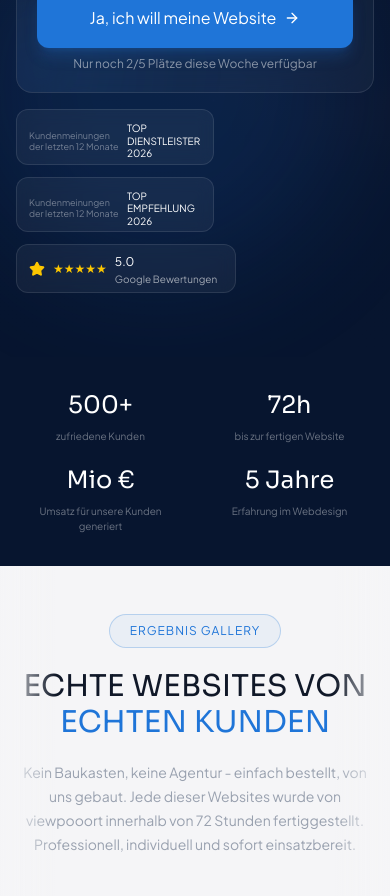
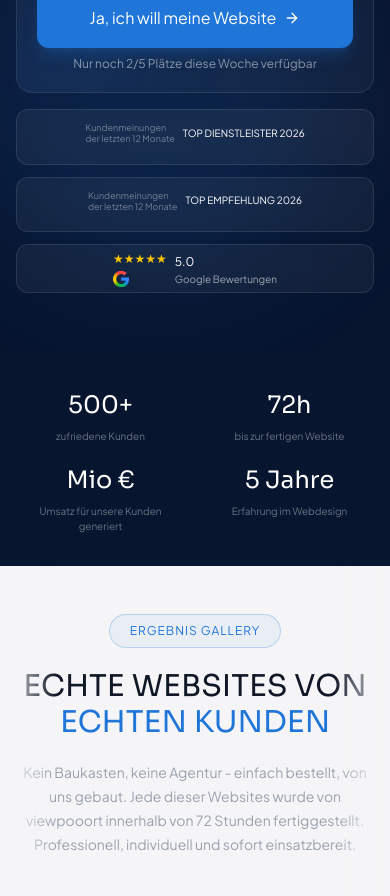
Before and after one commit to wickypopo/viewpooort-funnel, a React (Vite) app: page /angebot in a window 390 px wide. Shown: the part 1060-1956 px from the top of the page. Built offline with nearby package versions, Linux system fonts and the light colour scheme.

Commit message:
lead funnel

```diff
--- a/src/pages/FunnelPage.jsx
+++ b/src/pages/FunnelPage.jsx
@@ -292,19 +292,15 @@
 function TrustCard({ title }) {
   const [first, second, year] = title.split(" ");
   return (
-    <div className="h-[55.5px] w-[198px] rounded-xl border border-white/10 bg-white/5 p-3 font-['Plus_Jakarta_Sans'] backdrop-blur md:w-auto">
-      <div className="grid grid-cols-[90px_1fr] items-center gap-2">
+    <div className="h-[55.5px] w-full rounded-xl border border-white/10 bg-white/5 p-3 font-['Plus_Jakarta_Sans'] backdrop-blur md:w-auto">
+      <div className="flex items-center justify-center gap-2">
         <p className="text-[9px] leading-[11px] text-white/40">
           Kundenmeinungen
           <br />
           der letzten 12 Monate
         </p>
         <p className="text-[10px] font-bold leading-[12.5px] text-white">
-          {first}
-          <br />
-          {second}
-          <br />
-          {year}
+          {first} {second} {year}
         </p>
       </div>
     </div>
@@ -313,9 +309,15 @@
 
 function GoogleCard() {
   return (
-    <div className="flex h-[49px] w-[220px] items-center gap-2 rounded-xl border border-white/10 bg-white/5 px-3 font-['Plus_Jakarta_Sans'] backdrop-blur md:w-auto">
-      <Star className="size-4 fill-[#fdc700] text-[#fdc700]" />
-      <span className="text-xs text-[#fdc700]">★★★★★</span>
+    <div className="flex  h-[49px] w-full items-center justify-center gap-2 rounded-xl border border-white/10 bg-white/5 px-3 font-['Plus_Jakarta_Sans'] backdrop-blur md:w-auto">
+      <div className="flex flex-col gap-1">
+        <span className="text-xs text-[#fdc700]">★★★★★</span>
+        <img
+          src="/images/Google_Favicon.webp"
+          className="size-4 fill-[#fdc700] text-[#fdc700]"
+        />
+      </div>
+
       <div className="leading-none">
         <p className="text-xs font-bold text-white">5.0</p>
         <p className="mt-1 text-[10px] text-white/60">Google Bewertungen</p>
```
Also changed, not shown: public/images/Google_Favicon.webp (added).
